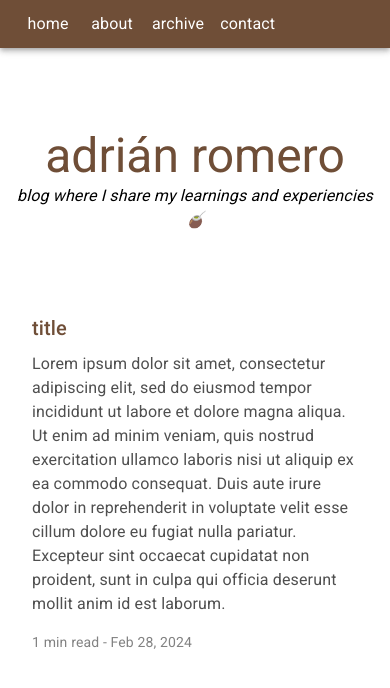
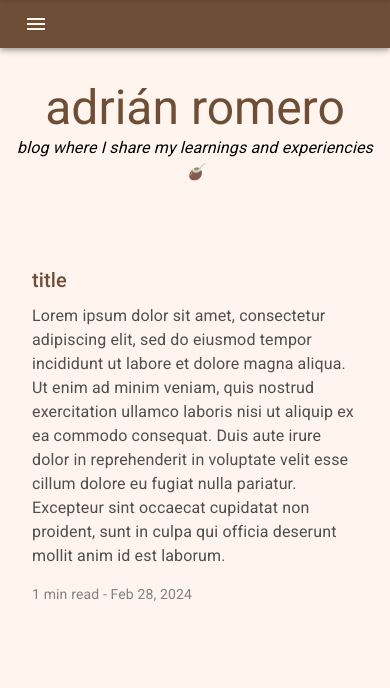
Before and after one commit to adrianromero-tech/adrian-romero-blog, a React (Create React App) app: page /home in a window 390 px wide. Shown: the top 688 px of the page. Built offline with nearby package versions, Linux system fonts and the light colour scheme.

Commit message:
Makes navigation bar responsive

```diff
--- /dev/null
+++ b/src/app/components/navigationBar/index.css
@@ -0,0 +1,19 @@
+.mobile-nav-bar {
+  position: absolute;
+  top: -100%;
+  left: 0;
+  height: 100%;
+  width: 100%;
+  display: flex !important;
+  flex-direction: column;
+  align-items: center;
+  justify-content: center;
+  background-color: seashell;
+  box-shadow: 0 2px 4px rgba(0, 0, 0, 0.1);
+  transition: top 1.5s ease-in-out;
+  z-index: 1200;
+}
+
+.mobile-nav-bar.visible {
+  top: 0;
+}
--- a/src/app/components/navigationBar/index.tsx
+++ b/src/app/components/navigationBar/index.tsx
@@ -1,6 +1,22 @@
-import { AppBar, Toolbar, Typography, Button } from '@mui/material';
+import {
+  AppBar,
+  Toolbar,
+  Typography,
+  Button,
+  useMediaQuery,
+  IconButton,
+  Container,
+} from '@mui/material';
+import { Menu as MenuIcon, Close as CloseIcon } from '@mui/icons-material';
+import { useState } from 'react';
+import './index.css';
 
 function NavigationBar() {
+  const isDesktopScreen = useMediaQuery('(min-width:600px)');
+  return isDesktopScreen ? <DesktopNavigationBar /> : <MobileNavigationBar />;
+}
+
+function DesktopNavigationBar() {
   return (
     <AppBar position="relative" sx={{ bgcolor: '#6F4E37' }}>
       <Toolbar variant="dense">
@@ -13,6 +29,30 @@ function NavigationBar() {
   );
 }
 
+function MobileNavigationBar() {
+  const [open, setOpen] = useState(false);
+  return (
+    <>
+      <Container className={`mobile-nav-bar ${open ? 'visible' : ''}`}>
+        <IconButton onClick={() => setOpen(false)}>
+          <CloseIcon />
+        </IconButton>
+        <NavigationTab dest="/home"> home </NavigationTab>
+        <NavigationTab dest="/about"> about </NavigationTab>
+        <NavigationTab dest="/archive"> archive </NavigationTab>
+        <NavigationTab dest="/contact"> contact </NavigationTab>
+      </Container>
+      <AppBar position="fixed" sx={{ bgcolor: '#6F4E37' }}>
+        <Toolbar variant="dense">
+          <IconButton onClick={() => setOpen(true)}>
+            <MenuIcon sx={{ color: 'seashell' }} />
+          </IconButton>
+        </Toolbar>
+      </AppBar>
+    </>
+  );
+}
+
 function NavigationTab({ children, dest }: { children: string; dest: string }) {
   return (
     <Button color="inherit" href={dest}>
--- a/src/index.css
+++ b/src/index.css
@@ -1,5 +1,6 @@
 body {
   font-family: 'Roboto';
+  background-color: seashell;
   margin: 0;
 }
 
```
